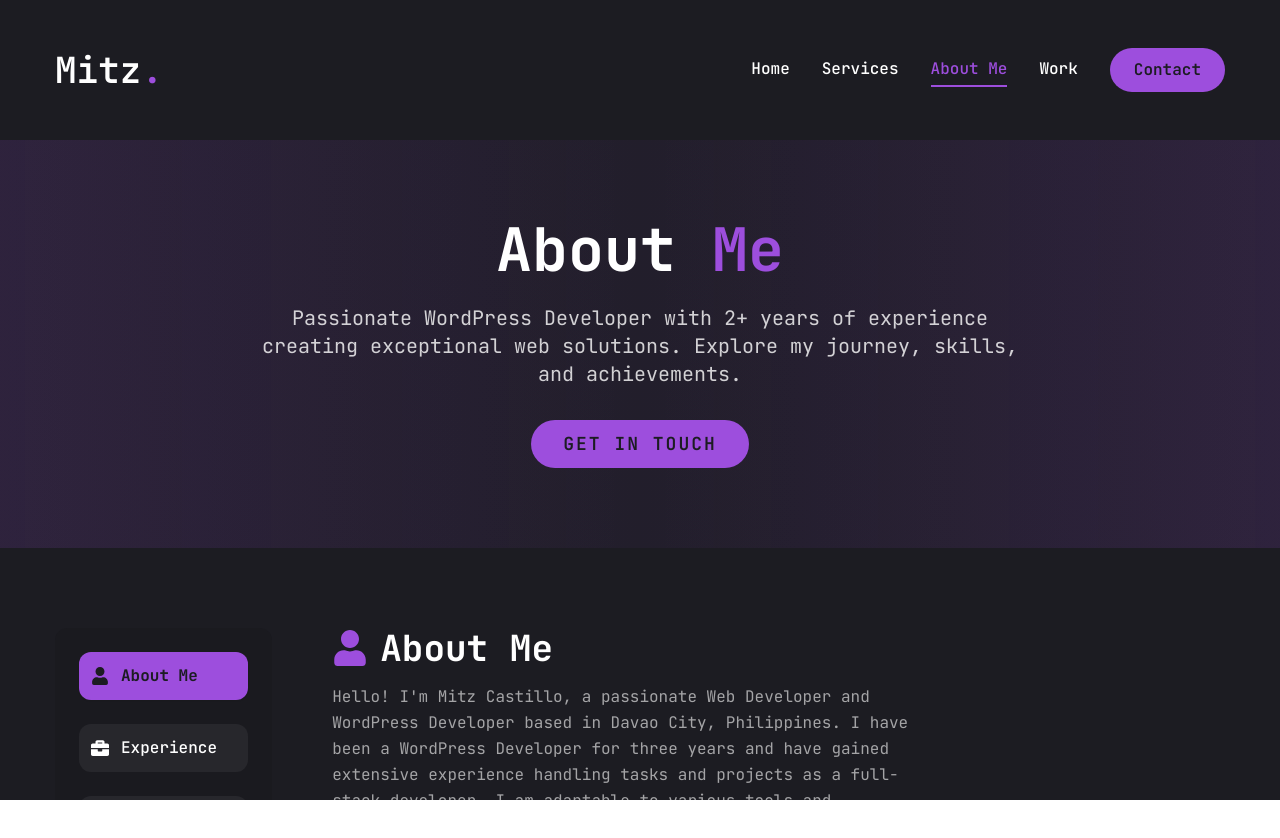
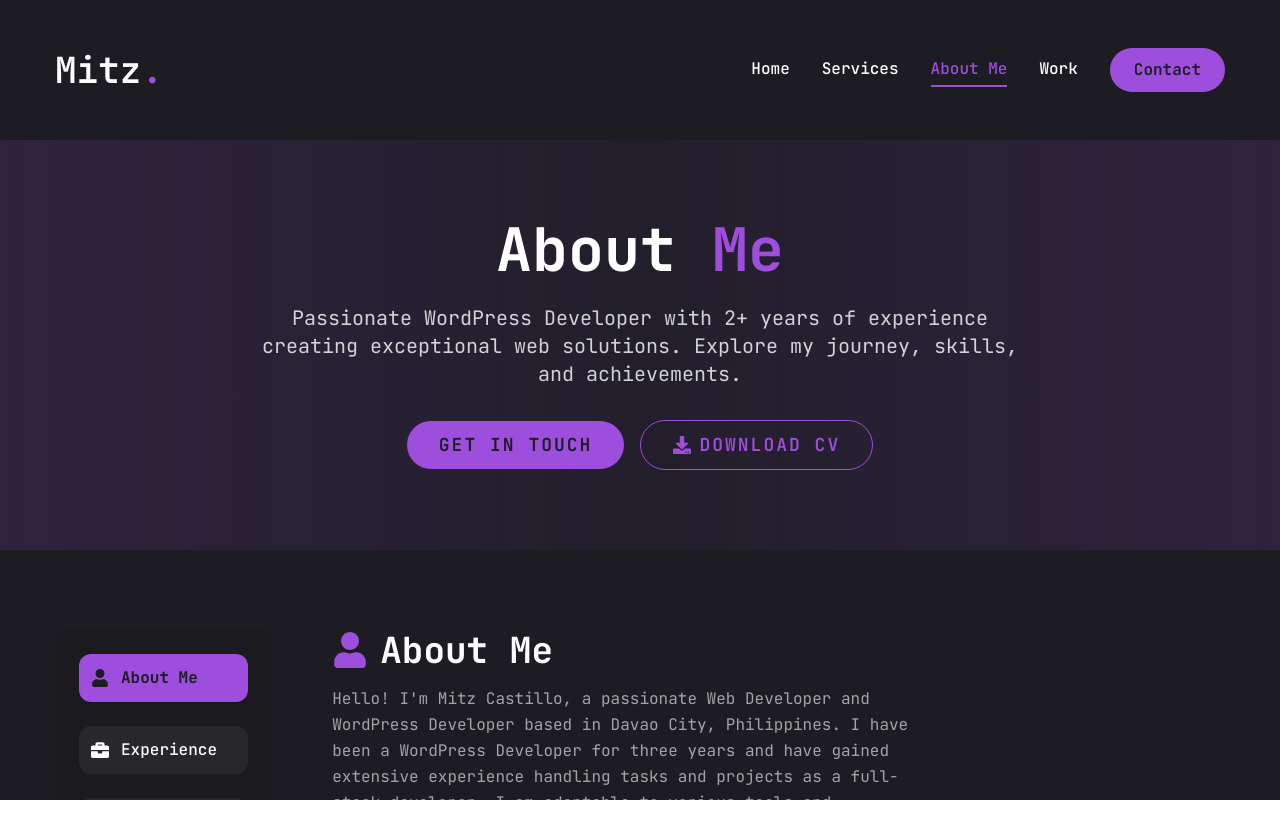
Before and after one commit to oizy404/portfolio, a Next.js app: page /resume in a window 1280 px wide. Shown: the top 838 px of the page. Built offline with nearby package versions, Linux system fonts and the light colour scheme.

Commit message:
fix download csv feat

```diff
--- a/app/page.js
+++ b/app/page.js
@@ -177,10 +177,12 @@ const Home = () => {
                       <span>View My Work</span>
                     </Button>
                   </Link>
-                  <Button variant="outline" size="lg" className="uppercase flex items-center gap-2 px-8 py-6 text-lg">
-                    <span>Download CV</span>
-                    <FiDownload />
-                  </Button>
+                  <a href="/assets/Mitz.pdf" download="Mitz_Castillo_CV.pdf">
+                    <Button variant="outline" size="lg" className="uppercase flex items-center gap-2 px-8 py-6 text-lg">
+                      <span>Download CV</span>
+                      <FiDownload />
+                    </Button>
+                  </a>
                 </div>
 
                 {/* <div className="mb-8 xl:mb-0">
--- a/app/resume/page.jsx
+++ b/app/resume/page.jsx
@@ -22,7 +22,6 @@ import {
   FaPhone,
   FaEnvelope,
   FaGlobe,
-  FaCalendarAlt,
   FaAward,
 } from "react-icons/fa";
 
@@ -240,10 +239,12 @@ const Resume = () => {
                   <span>Get In Touch</span>
                 </Button>
               </Link>
-              {/* <Button variant="outline" size="lg" className="uppercase flex items-center gap-2 px-8 py-6 text-lg">
-                <FaDownload className="text-lg" />
-                <span>Download CV</span>
-              </Button> */}
+              <a href="/assets/Mitz.pdf" download="Mitz_Castillo_CV.pdf">
+                <Button variant="outline" size="lg" className="uppercase flex items-center gap-2 px-8 py-6 text-lg">
+                  <FaDownload className="text-lg" />
+                  <span>Download CV</span>
+                </Button>
+              </a>
             </div>
           </motion.div>
         </div>
```
Also changed, not shown: 1 other file (tests, documents, lock files or other folders).
